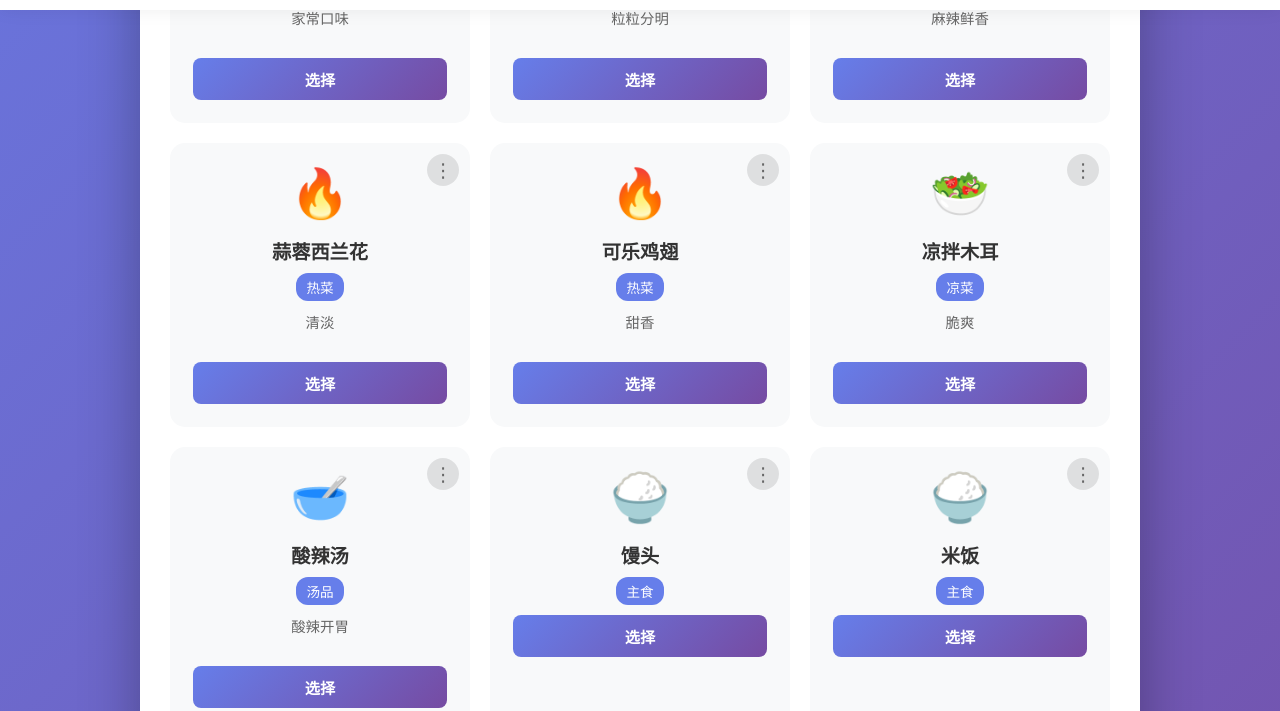
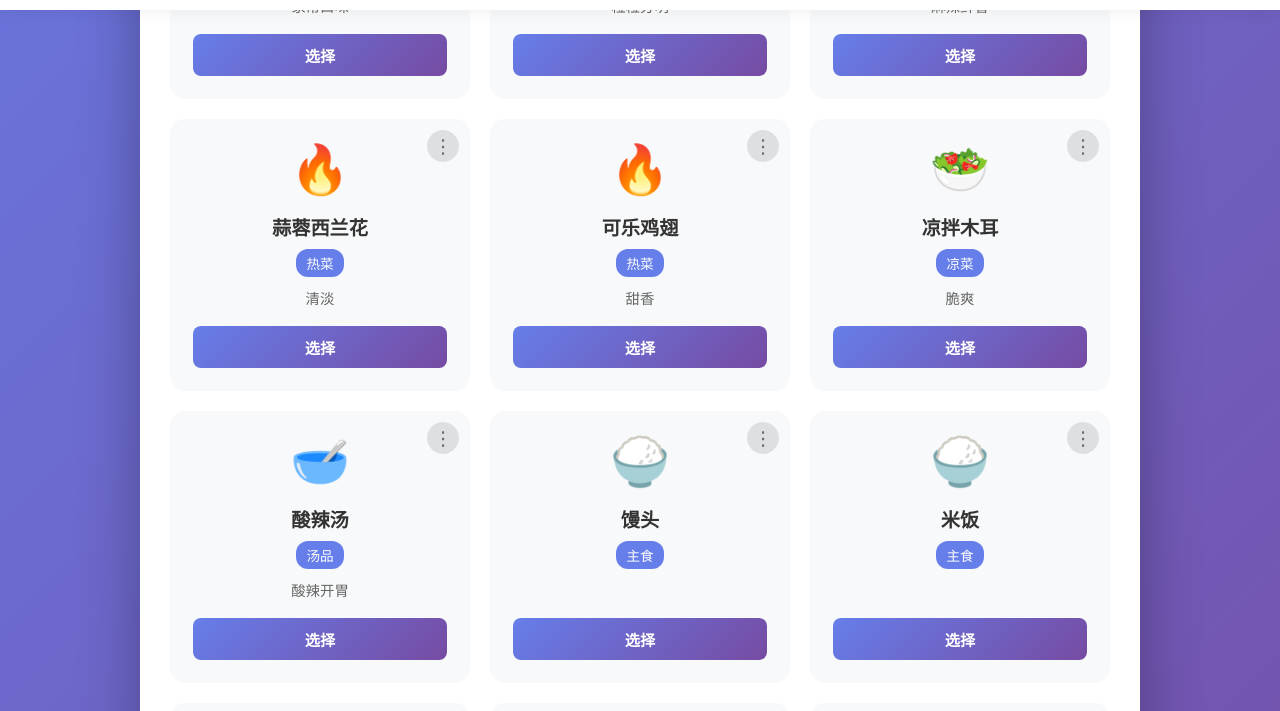
Before and after one commit to Cloversss050401/order, a plain HTML site: page index.html in a window 1280 px wide. Shown: the part 790-1501 px from the top of the page. Drawn offline with Linux system fonts and the light colour scheme.

Commit message:
Add files via upload

```diff
--- a/index.html
+++ b/index.html
@@ -187,7 +187,7 @@
             color: #666;
             font-size: 0.9em;
             margin-bottom: 15px;
-            min-height: 36px;
+            min-height: 24px;
         }
 
         .dish-more-btn {
@@ -1087,7 +1087,7 @@
                     <div class="dish-icon">${getCategoryIcon(dish.category)}</div>
                     <div class="dish-name">${dish.name}</div>
                     <div class="dish-category">${dish.category}</div>
-                    ${dish.note ? `<div class="dish-note">${dish.note}</div>` : ''}
+                    <div class="dish-note">${dish.note || ''}</div>
                     <button class="select-btn ${isSelected(dish.id) ? 'selected' : 'unselected'}" onclick="toggleSelectDish(${dish.id})">
                         ${isSelected(dish.id) ? '✓ 已选择' : '选择'}
                     </button>
```
